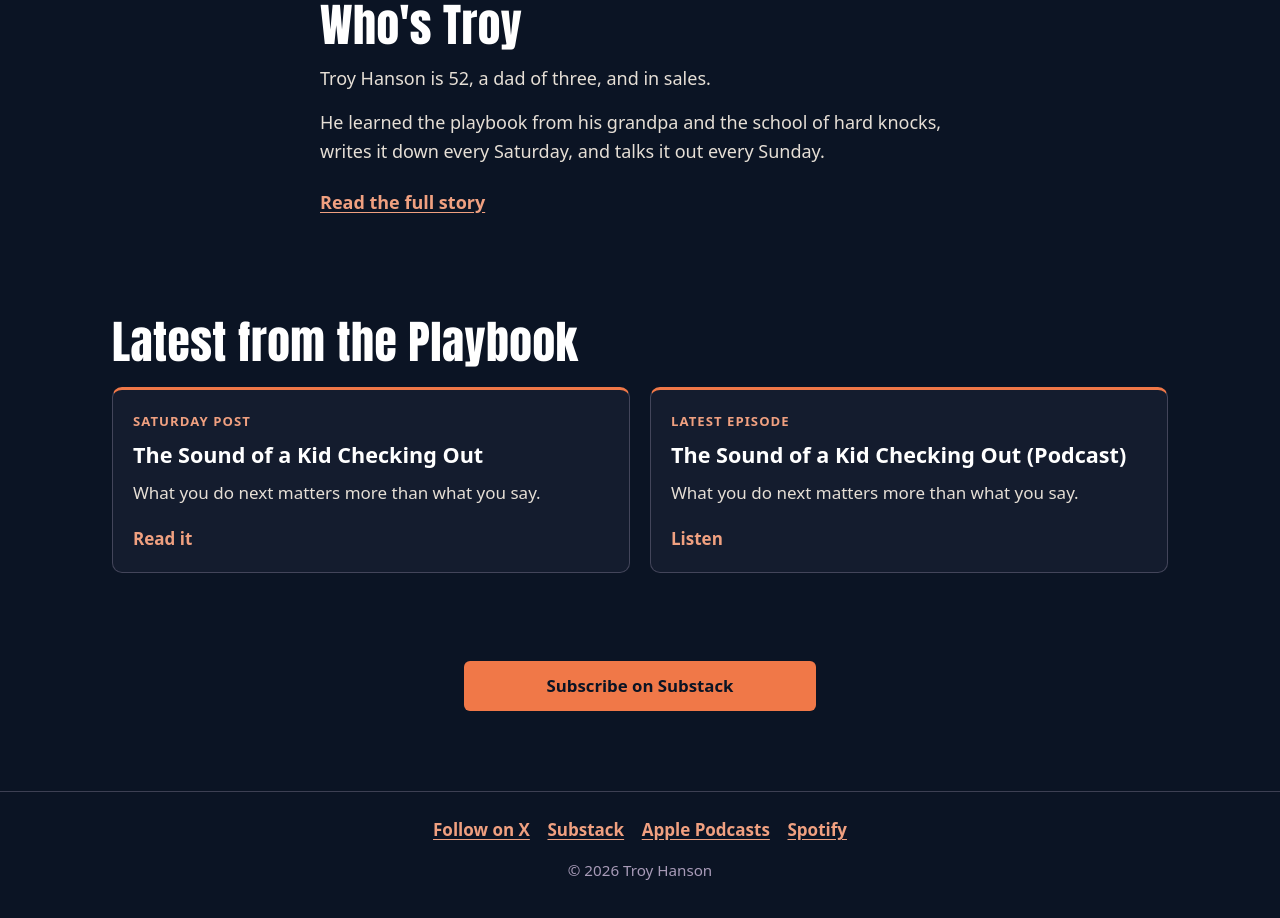
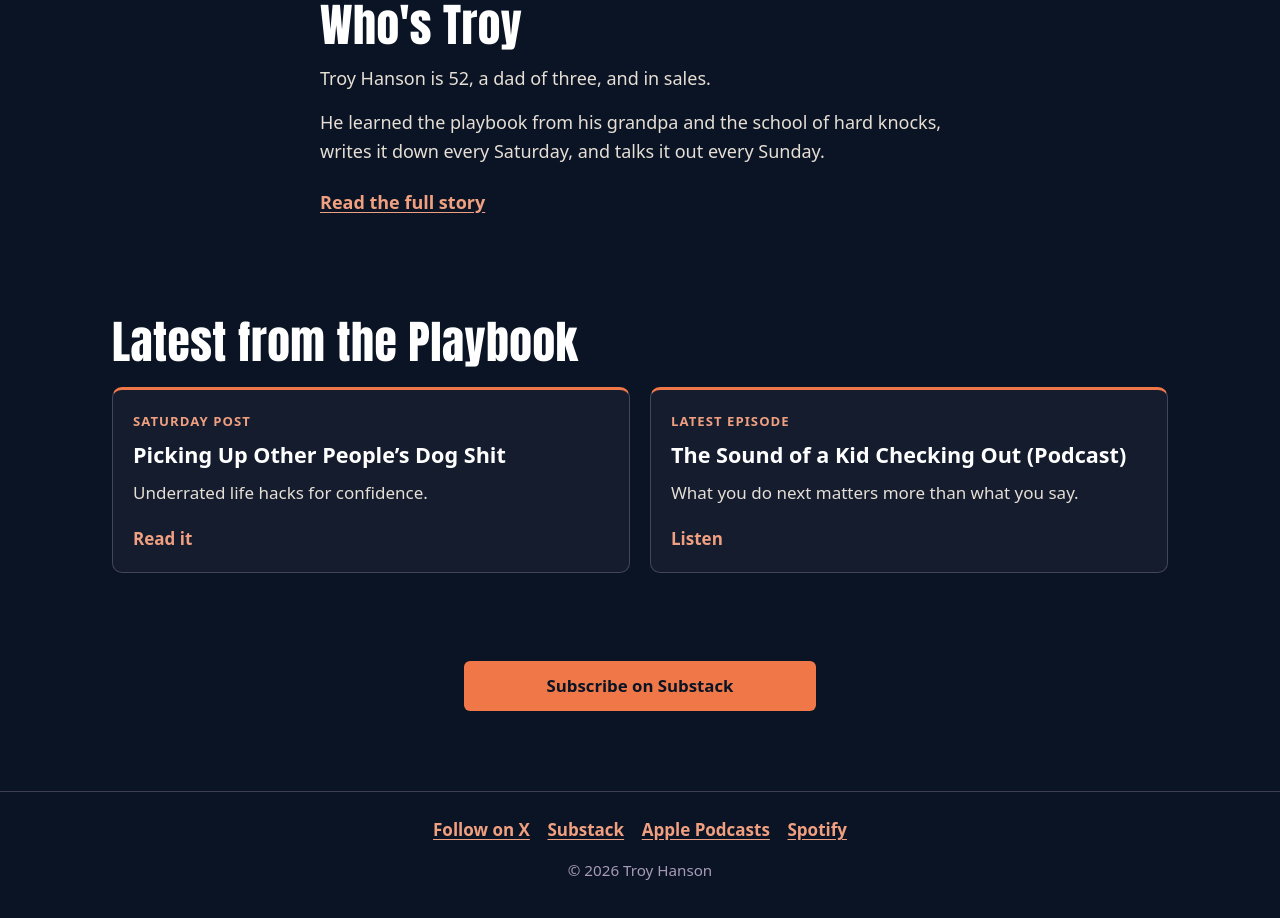
Before and after one commit to trshanson/my-first-cloudflare-site, a plain HTML site: page index.html in a window 1280 px wide. Shown: the part 824-1742 px from the top of the page. Drawn offline with Linux system fonts and the light colour scheme.

Commit message:
Point the Saturday card at Picking Up Other People's Dog Shit. (#25)
Keep the latest episode card and the podcast page as they are.

Co-authored-by: Cursor Agent <cursoragent@cursor.com>
Co-authored-by: trshanson <trshanson@users.noreply.github.com>

```diff
--- a/index.html
+++ b/index.html
@@ -89,11 +89,11 @@
       <div class="wrap">
         <h2 id="latest-heading">Latest from the Playbook</h2>
         <div class="cards">
-          <a class="card" href="https://theprovidersplaybook.substack.com/p/the-sound-of-a-kid-checking-out?utm_source=website&amp;utm_medium=referral&amp;utm_campaign=home-saturday-post" rel="noopener" target="_blank">
+          <a class="card" href="https://theprovidersplaybook.substack.com/p/picking-up-other-peoples-dog-shit?utm_source=website&amp;utm_medium=referral&amp;utm_campaign=home-saturday-post" rel="noopener" target="_blank">
             <p class="kicker">Saturday post</p>
-            <h3>The Sound of a Kid Checking Out</h3>
+            <h3>Picking Up Other People’s Dog Shit</h3>
             <!-- Draft hook. Troy can swap this line. -->
-            <p>What you do next matters more than what you say.</p>
+            <p>Underrated life hacks for confidence.</p>
             <span class="card-go">Read it</span>
           </a>
           <a class="card" href="https://theprovidersplaybook.substack.com/p/the-sound-of-a-kid-checking-out-podcast?utm_source=website&amp;utm_medium=referral&amp;utm_campaign=home-latest-episode" rel="noopener" target="_blank">
```
